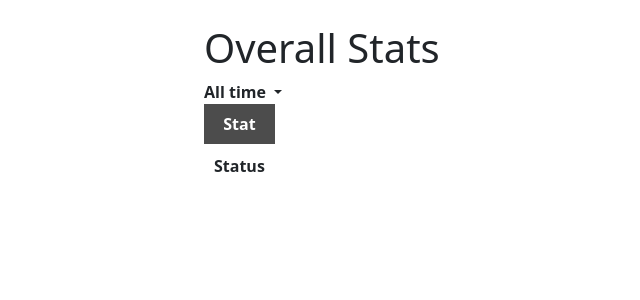
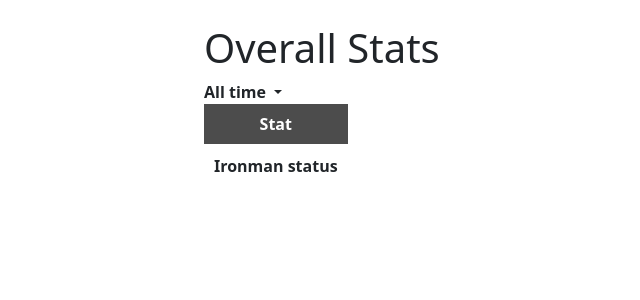
Before and after one commit to AlexHartog/training_log, a Django app: page /all_stats/all in a window 1280 px wide. Shown: the part 58-358 px from the top of the page, without its empty margins (56-696 px from the left). Run offline with Django 4.2, Linux system fonts and the light colour scheme; parts of the project's set-up code (start-up, migrations or seed data) failed here and were passed over; some libraries are stand-ins or nearby versions.

Commit message:
Updated row name

```diff
--- a/training_log/training/templates/training/all_stats.html
+++ b/training_log/training/templates/training/all_stats.html
@@ -26,7 +26,7 @@
     {% endfor %}
   </tr>
   <tr class="stats">
-      <td><strong>Status</strong></td>
+      <td><strong>Ironman status</strong></td>
       {% for is_ironman in is_ironman_status %}
         {% if is_ironman %}
             <td class="ironman-column">IRONMAN</td>
```
